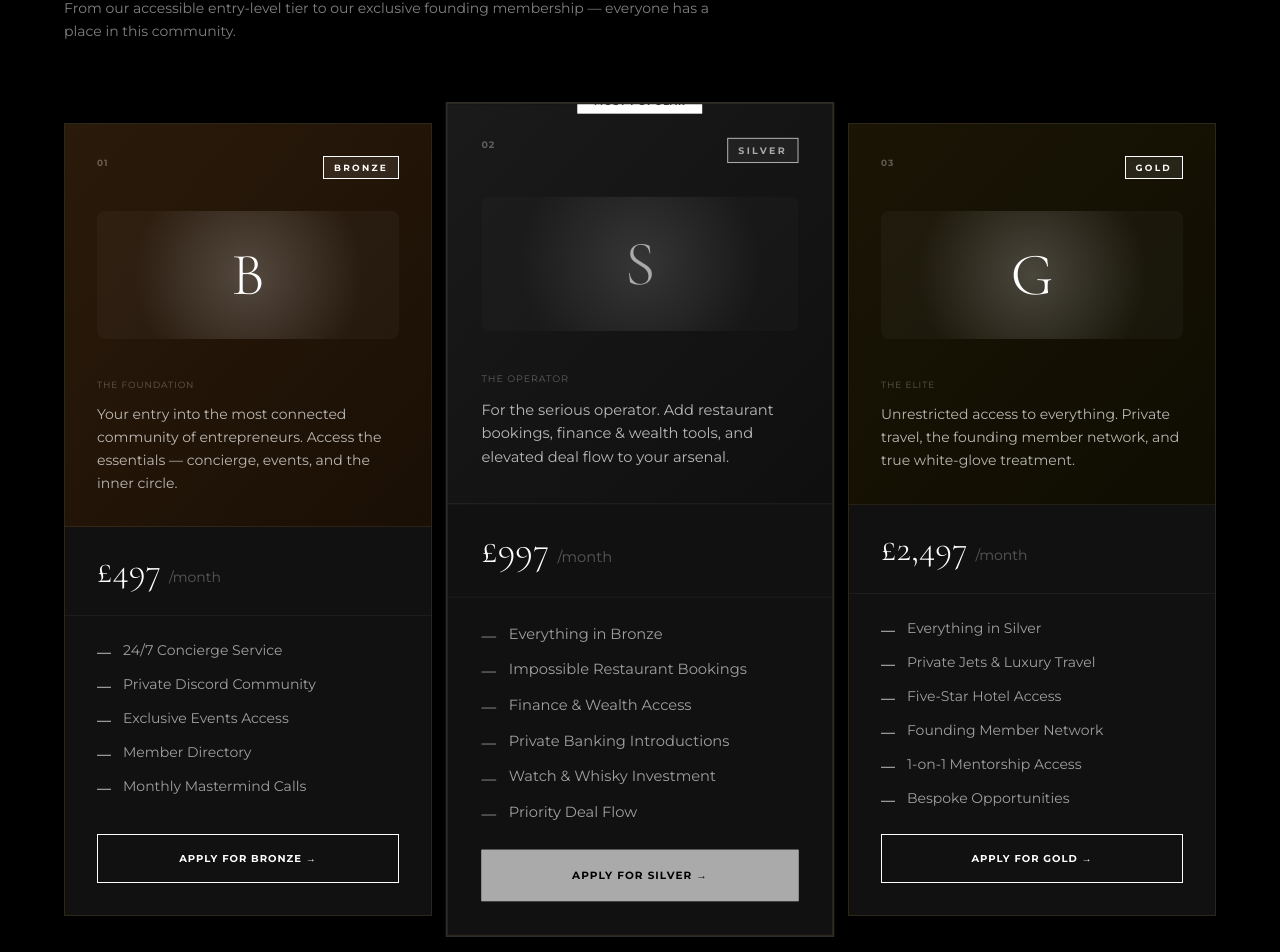
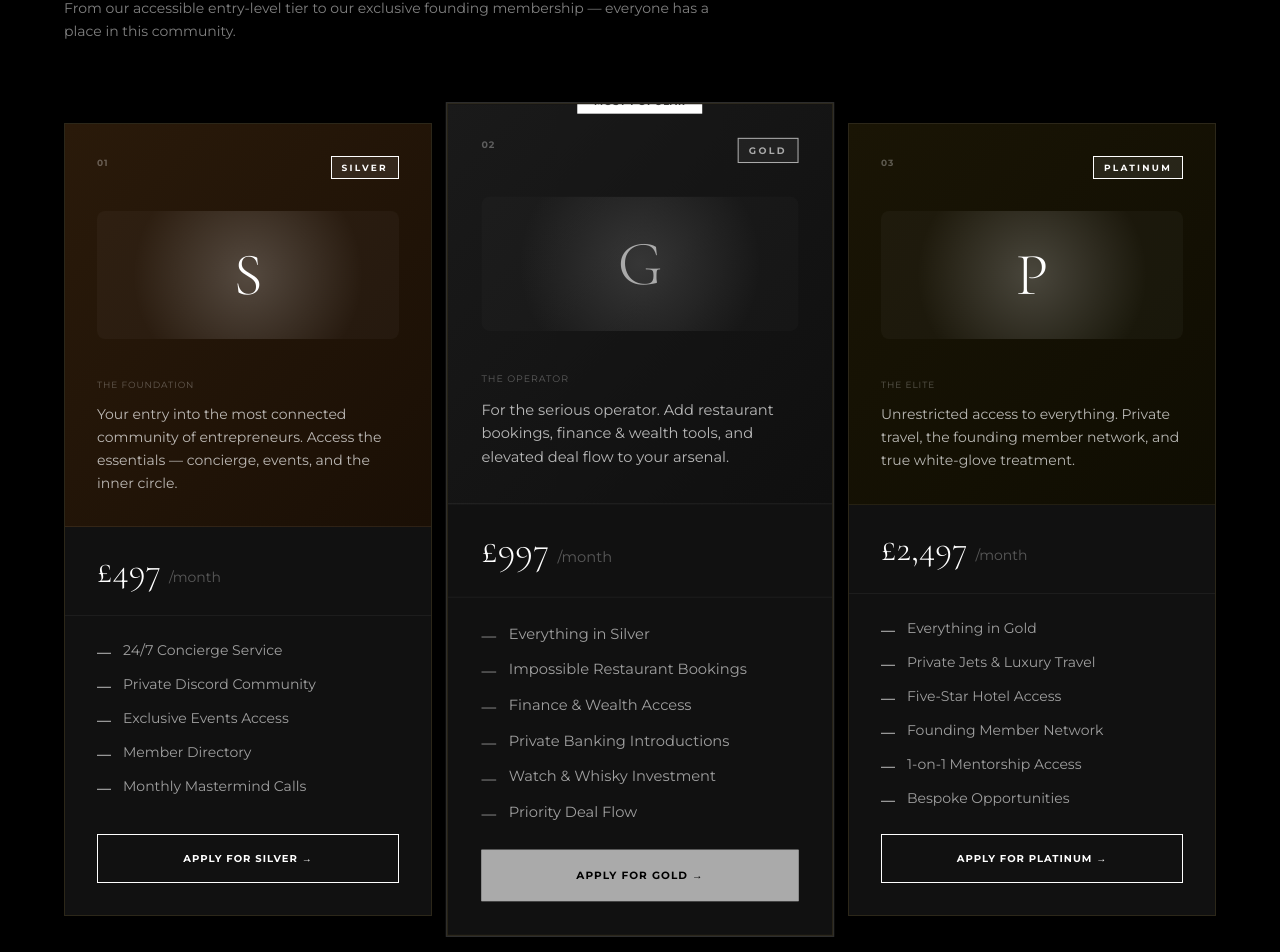
Before and after one commit to crushorganics77-source/lukes-club, a Next.js app in the folder lukes-club/: page / in a window 1280 px wide. Shown: the part 3620-4572 px from the top of the page. Built offline with nearby package versions, Linux system fonts and the light colour scheme.

Commit message:
Update Memberships.tsx

```diff
--- a/lukes-club/components/Memberships.tsx
+++ b/lukes-club/components/Memberships.tsx
@@ -4,7 +4,7 @@ import { useEffect, useRef, useState } from 'react'
 const tiers = [
   {
     num: '01',
-    name: 'Bronze',
+    name: 'Silver',
     tagline: 'The Foundation',
     price: '£497',
     period: '/month',
@@ -18,17 +18,17 @@ const tiers = [
     ],
     color: '#FFFFFF',
     bg: 'from-[#2a1a0a] to-[#1a0f05]',
-    cta: 'Apply for Bronze',
+    cta: 'Apply for Silver',
   },
   {
     num: '02',
-    name: 'Silver',
+    name: 'Gold',
     tagline: 'The Operator',
     price: '£997',
     period: '/month',
     description: 'For the serious operator. Add restaurant bookings, finance & wealth tools, and elevated deal flow to your arsenal.',
     features: [
-      'Everything in Bronze',
+      'Everything in Silver',
       'Impossible Restaurant Bookings',
       'Finance & Wealth Access',
       'Private Banking Introductions',
@@ -37,18 +37,18 @@ const tiers = [
     ],
     color: '#AAAAAA',
     bg: 'from-[#1a1a1a] to-[#0f0f0f]',
-    cta: 'Apply for Silver',
+    cta: 'Apply for Gold',
     featured: true,
   },
   {
     num: '03',
-    name: 'Gold',
+    name: 'Platinum',
     tagline: 'The Elite',
     price: '£2,497',
     period: '/month',
     description: 'Unrestricted access to everything. Private travel, the founding member network, and true white-glove treatment.',
     features: [
-      'Everything in Silver',
+      'Everything in Gold',
       'Private Jets & Luxury Travel',
       'Five-Star Hotel Access',
       'Founding Member Network',
@@ -57,7 +57,7 @@ const tiers = [
     ],
     color: '#FFFFFF',
     bg: 'from-[#1a1505] to-[#0f0d02]',
-    cta: 'Apply for Gold',
+    cta: 'Apply for Platinum',
   },
 ]
 
@@ -88,7 +88,7 @@ export default function Memberships() {
             style={{ fontSize: 'clamp(2.5rem, 5vw, 5rem)' }}
           >
             MEMBERSHIP<br />
-            <em className="text-gold">TIERS</em>
+            <em className="text-white">TIERS</em>
           </h2>
           <p className="text-white/50 text-sm leading-relaxed">
             Whether you're just starting out or scaling to new heights, we have a membership built
```
